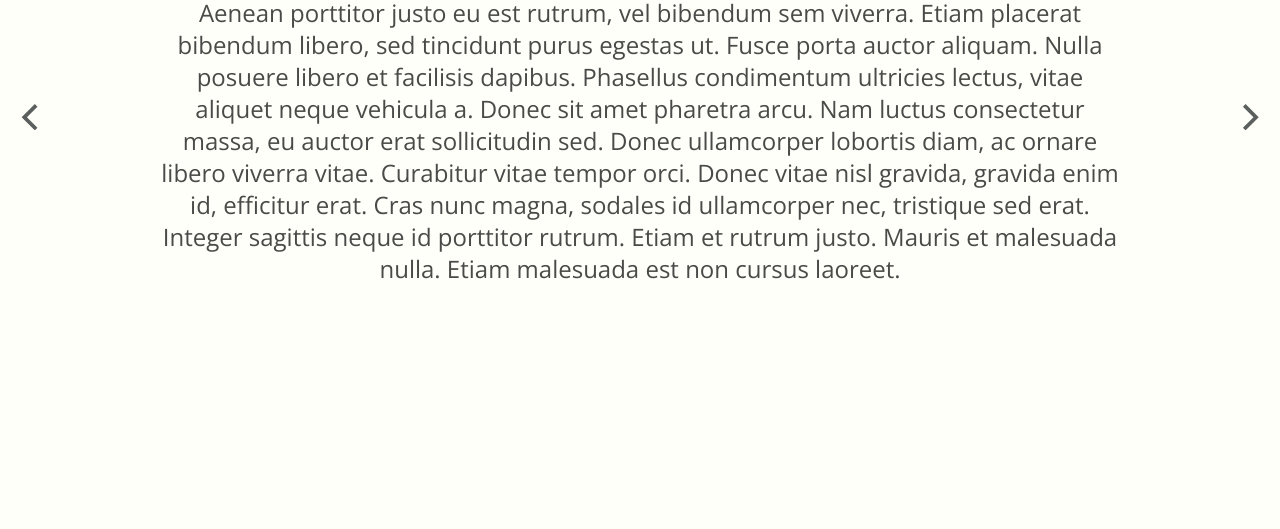
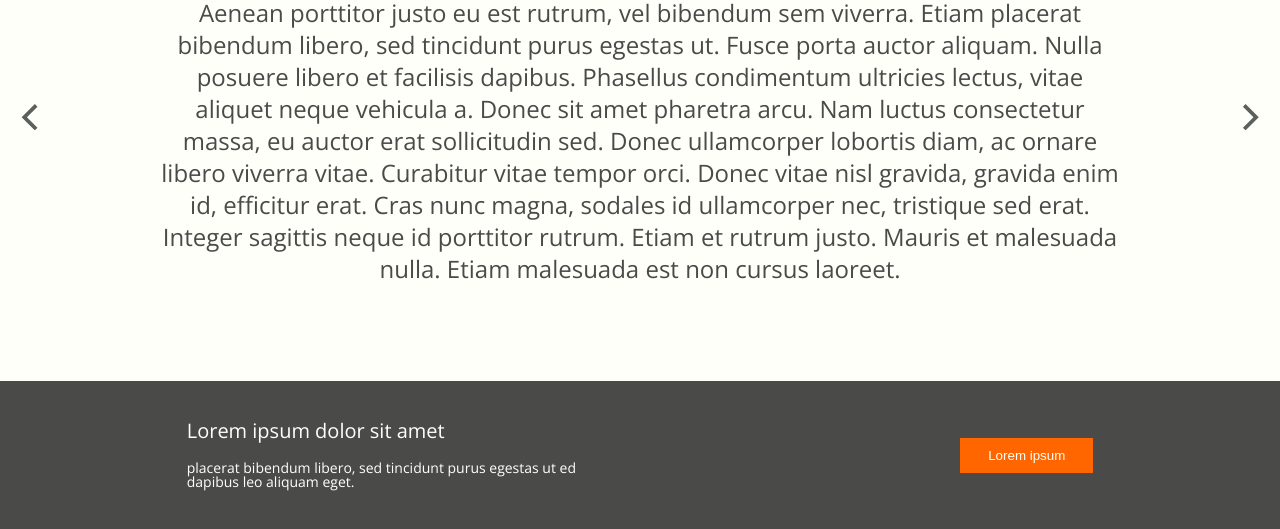
Before and after one commit to Monblo/Zaplanuj-Jedzonko-CodersLab-ScrumLab, a website: page development/index.html in a window 1280 px wide. Shown: the part 323-852 px from the top of the page. Before the commit the page ends 800 px from the top, so only its background shows below. Drawn offline with nearby package versions, Linux system fonts and the light colour scheme; files that its build step writes are made by us from their sources; a web font is replaced by a local one.

Commit message:
title, text and button

```diff
--- a/development/index.html
+++ b/development/index.html
@@ -16,6 +16,7 @@
 
     <!--    Style -->
     <link rel="stylesheet" href="./css/main.css"/>
+    <script src="../webpack.config.js"></script>
 </head>
 <body>
 <header>
@@ -63,8 +64,14 @@
                 luctus sapien. Nullam ut accumsan risus, vitae imperdiet augue.</p>
         </div>
     </section>
-    <section>
-        <!-- CTA + button -->
+    <section id="call" class="call__cell">
+        <div class="call__text">
+            <h3>Lorem ipsum dolor sit amet</h3>
+            <p> placerat bibendum libero, sed tincidunt purus egestas ut ed dapibus leo aliquam eget.</p>
+        </div>
+        <div>
+            <button class="btn call__button"><a href="index.html">Lorem ipsum</a></button>
+        </div>
     </section>
     <section id="features">
         <!-- features -->
--- /dev/null
+++ b/development/scss/elements/_callToAction.scss
@@ -0,0 +1,33 @@
+.call__cell {
+  display: flex;
+  justify-content: space-around;
+  align-items: center;
+  background-color: $color-header;
+  color: $color-background;
+  padding: 2.5rem 0;
+
+  .call__text {
+    max-width: 25rem;
+
+    h3 {
+      font-size: 1.25rem;
+      padding-bottom: 1.25rem;
+    }
+
+    p {
+      font-size: 0.875rem;
+    }
+  }
+
+  .call__button{
+    background-color: $color-accent;
+    border: none;
+    color: $color-background;
+    padding: 0.625rem 1.75rem;
+
+    a{
+      text-decoration: none;
+      color: $color-background;
+    }
+  }
+}
--- a/development/scss/main.scss
+++ b/development/scss/main.scss
@@ -10,3 +10,4 @@
 @import "elements/general";
 @import "elements/header";
 @import "elements/carousel";
+@import "elements/callToAction";
```
